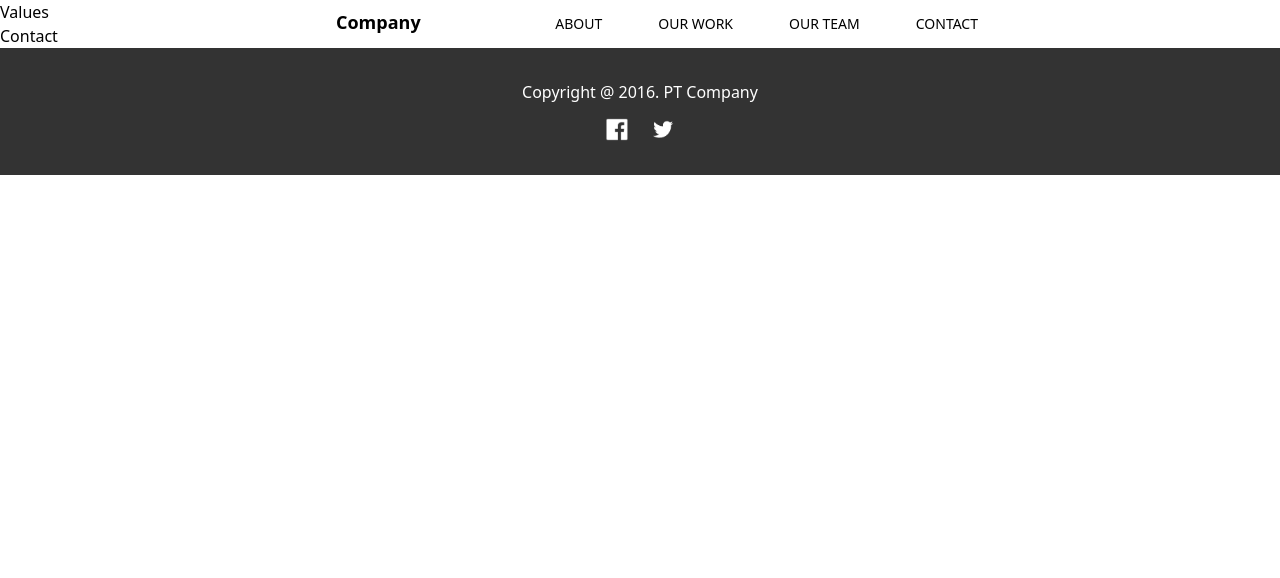
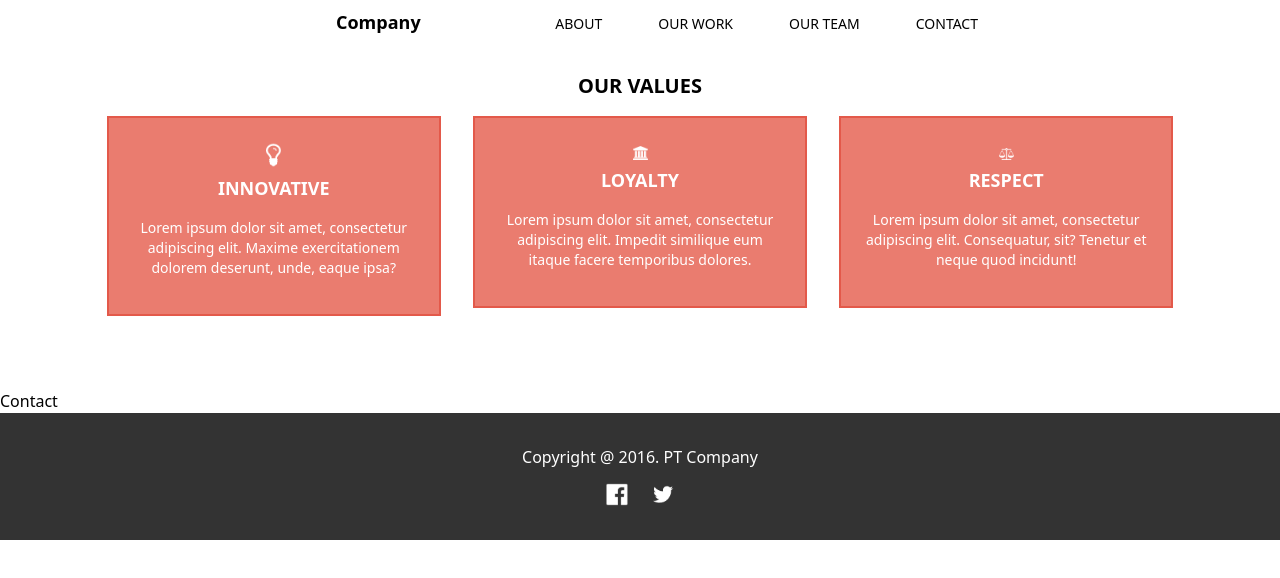
Before and after one commit to raulilma/fe-suitmedia, a Next.js app: page / in a window 1280 px wide. Shown: the top 578 px of the page. Built offline with nearby package versions, Linux system fonts and the light colour scheme.

Commit message:
add: our values section components and init setup

```diff
--- a/components/Navbar.js
+++ b/components/Navbar.js
@@ -51,6 +51,5 @@ export default function Navbar() {
                 </div>
             </div>
         </div>
-
     )
 }
--- /dev/null
+++ b/components/Value/ValueCard.js
@@ -0,0 +1,25 @@
+import Image from "next/image";
+
+export default function ValueCard(props) {
+  const {image, nama, deskripsi} = props;
+  return (
+    <div className="relative flex h-fit w-full p-20 mb-4 mx-auto bg-black rounded-lg">
+        <div className="w-full lg:w-3/6 my-auto">
+            <Image src={image} alt="Value" className="invisible" width={10} height={10}/>
+        </div>
+        <div className="absolute flex -top-4 left-0 lg:left-0 w-full h-fit p-6 border-2 border-box-inno-outer bg-box-inno">
+            <div className="flex flex-col w-full mb-3 text-white text-center justify-center">
+                <div>
+                    <div className="image-column">
+                        <div className="image-container">
+                            <Image src={image} alt="Value" width={15} height={15} className=""/>
+                        </div>
+                    </div>
+                    <h4 className="font-bold text-lg">{nama}</h4>
+                    <p className="font-normal text-sm mt-4">{deskripsi}</p>
+                </div>
+            </div>
+        </div>
+    </div>
+  );
+}
--- a/components/Values.js
+++ b/components/Values.js
@@ -1,7 +1,27 @@
+import ValueCard from "./Value/ValueCard";
+
 export default function Values() {
     return (
-        <div>
-            <h1>Values</h1>
+        <div className="flex-grow flex w-full max-w-7xl mx-auto mb-16">
+            <div className="flex flex-col items-center w-5/6 max-h-[48rem] pt-10 mx-auto lg:ml-auto">
+                <div className="w-full">
+                    <h1 className="text-xl font-made font-bold text-center p-8">OUR VALUES</h1>
+                    <div className="grid grid-cols-1 md:grid-cols-2 lg:grid-cols-3 gap-8">
+                        <ValueCard
+                        image="/img/lightbulb-o.png"
+                        nama="INNOVATIVE"
+                        deskripsi="Lorem ipsum dolor sit amet, consectetur adipiscing elit. Maxime exercitationem dolorem deserunt, unde, eaque ipsa?" />
+                        <ValueCard
+                        image="/img/bank.png"
+                        nama="LOYALTY"
+                        deskripsi="Lorem ipsum dolor sit amet, consectetur adipiscing elit. Impedit similique eum itaque facere temporibus dolores." />
+                        <ValueCard
+                        image="/img/balance-scale.png"
+                        nama="RESPECT"
+                        deskripsi="Lorem ipsum dolor sit amet, consectetur adipiscing elit. Consequatur, sit? Tenetur et neque quod incidunt!" />
+                    </div>
+                </div>
+            </div>
         </div>
     )
 }
--- a/styles/globals.css
+++ b/styles/globals.css
@@ -1,3 +1,11 @@
 @tailwind base;
 @tailwind components;
 @tailwind utilities;
+
+.image-column {
+  text-align: center;
+}
+
+.image-container {
+  display: inline-block;
+}
--- a/tailwind.config.js
+++ b/tailwind.config.js
@@ -16,7 +16,13 @@ module.exports = {
       'white': '#ffffff',
       'footer': '#333333',
       'soft': '#bfbfbf',
-      'softgray': '#f4f4f4'
+      'softgray': '#f4f4f4',
+      'box-inno': '#ea7c6f',
+      'box-inno-outer': '#e3594a',
+      'box-loyalty': '#6a996f',
+      'box-loyalty-outer': '#58805d',
+      'box-respect': '#5696c2',
+      'box-respect-outer': '#4180ad',
     },
     extend: {},
   },
```
